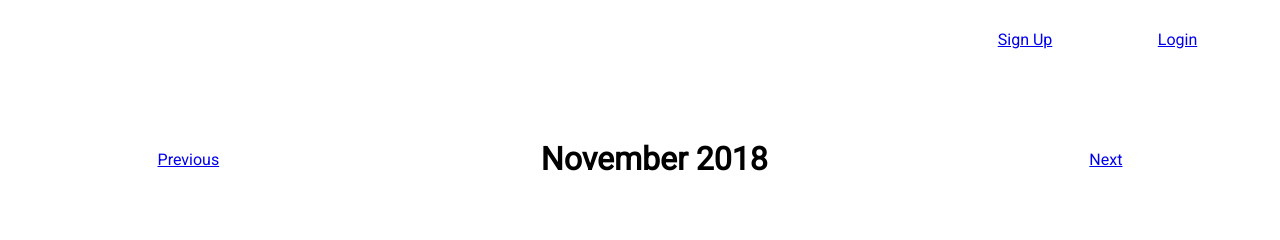
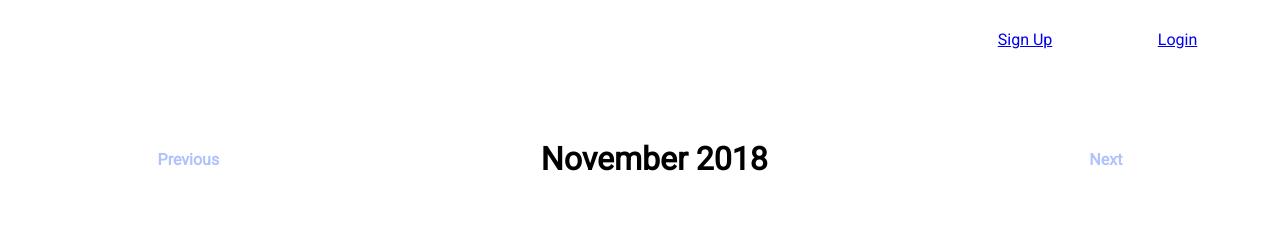
Before and after one commit to shivanis96/react-calendar-client, a React (Create React App) app: page /calendar/0/11/ in a window 1280 px wide. Shown: the top 240 px of the page. Built offline with nearby package versions, Linux system fonts and the light colour scheme.

Commit message:
added link styling

```diff
--- a/src/App.css
+++ b/src/App.css
@@ -30,8 +30,11 @@
   justify-content: space-around;
   align-items: center;
   padding: 20px; }
-  .header-month .pointer {
-    cursor: pointer; }
+  .header-month .movingLink {
+    cursor: pointer;
+    text-decoration: none;
+    font-weight: bold;
+    color: rgba(73, 116, 255, 0.44); }
   .header-month .month-name {
     width: 400px; }
 
--- a/src/App.scss
+++ b/src/App.scss
@@ -36,8 +36,11 @@
   align-items: center;
   padding: 20px;
 
-  .pointer {
-    cursor: pointer
+  .movingLink {
+    cursor: pointer;
+    text-decoration: none;
+    font-weight: bold;
+    color: rgba(73,116,255,0.44);
   }
 
   .month-name{
--- a/src/components/calendar-header.js
+++ b/src/components/calendar-header.js
@@ -61,9 +61,9 @@ class CalendarHeader extends Component{
     render(){
         return(
             <div className="header-month">
-                <Link to={`/calendar/${this.getPreviousMonth().newYear}/${this.getPreviousMonth().newMonth}/`}>Previous</Link>
+                <Link className="movingLink" to={`/calendar/${this.getPreviousMonth().newYear}/${this.getPreviousMonth().newMonth}/`}>Previous</Link>
                 <h1 className="month-name">{this.monthsList[this.state.currentMonth-1]} {this.state.currentYear}</h1>
-                <Link to={`/calendar/${this.getNextMonth().newYear}/${this.getNextMonth().newMonth}/`}>Next</Link>
+                <Link className="movingLink" to={`/calendar/${this.getNextMonth().newYear}/${this.getNextMonth().newMonth}/`}>Next</Link>
             </div>
         )
     }
--- a/src/components/calendar-picker.js
+++ b/src/components/calendar-picker.js
@@ -66,7 +66,6 @@ class CalendarPicker extends Component{
                     {this.renderDates()}
                 </div>
             </div>
-
         )
     }
 }
```
